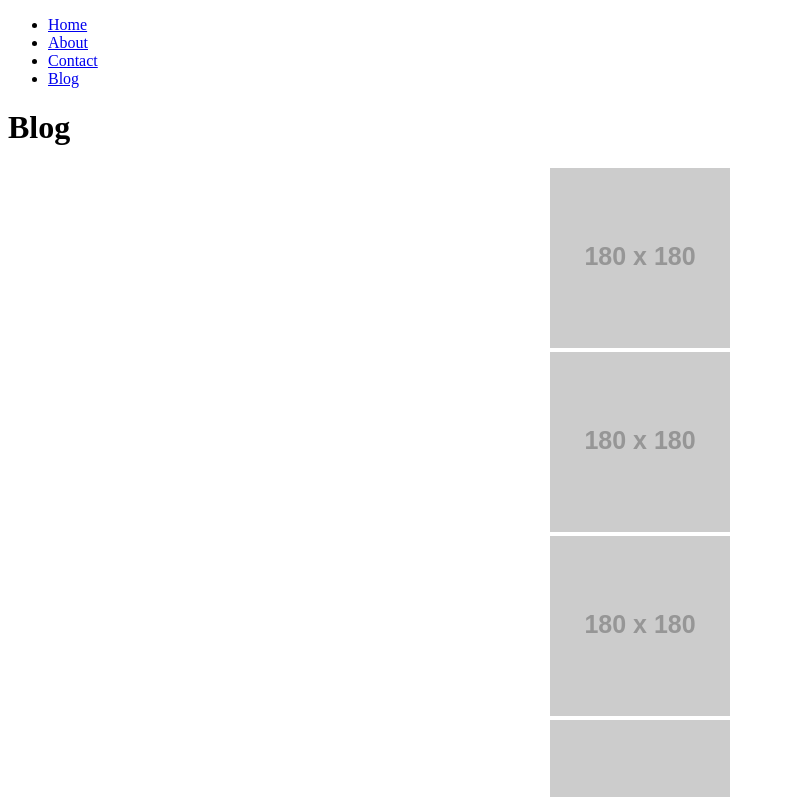
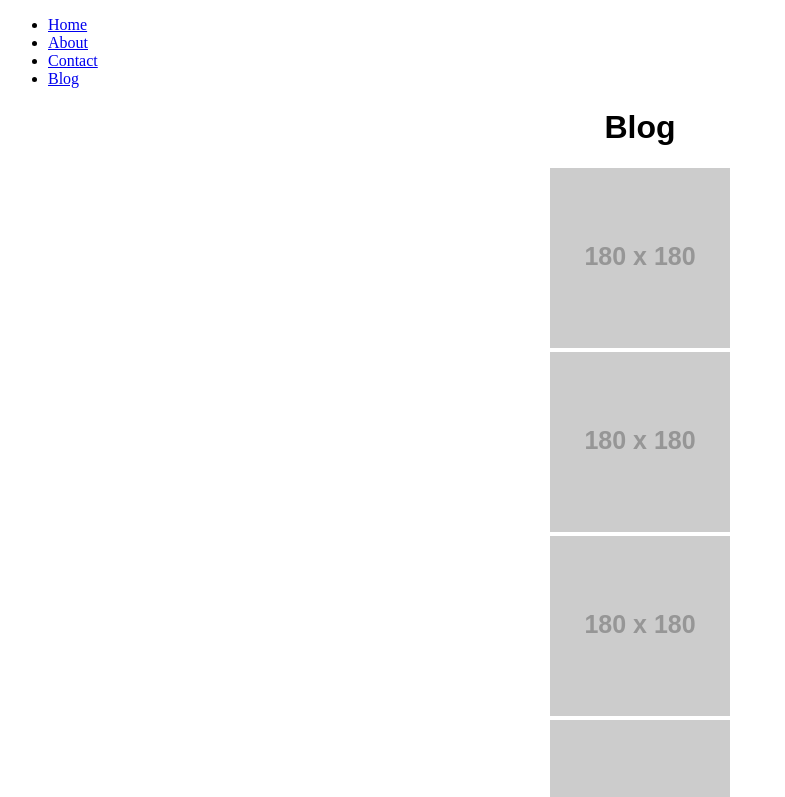
Before and after one commit to Niraj-Amatya/review-website, a plain HTML site: page index.html in a window 1280 px wide. Shown: the top 797 px of the page, without its empty margins (0-785 px from the left). Drawn offline with Linux system fonts and the light colour scheme; placeholder pictures from the web are drawn by us.

Commit message:
style heading

```diff
--- a/index.html
+++ b/index.html
@@ -18,7 +18,7 @@
                     </ul>
             </nav>
     </header>
-    <h1>
+    <h1 class="centered-heading">
         Blog
     </h1>
     <section id="blog-container">
--- a/src/main.scss
+++ b/src/main.scss
@@ -1 +1,6 @@
-@import "blogcontaner"
+@import "blogcontaner";
+
+.centered-heading {
+    text-align: center;
+    font-family: Arial, Helvetica, sans-serif;
+}
```
Also changed, not shown: src/main.css, 1 other file.
